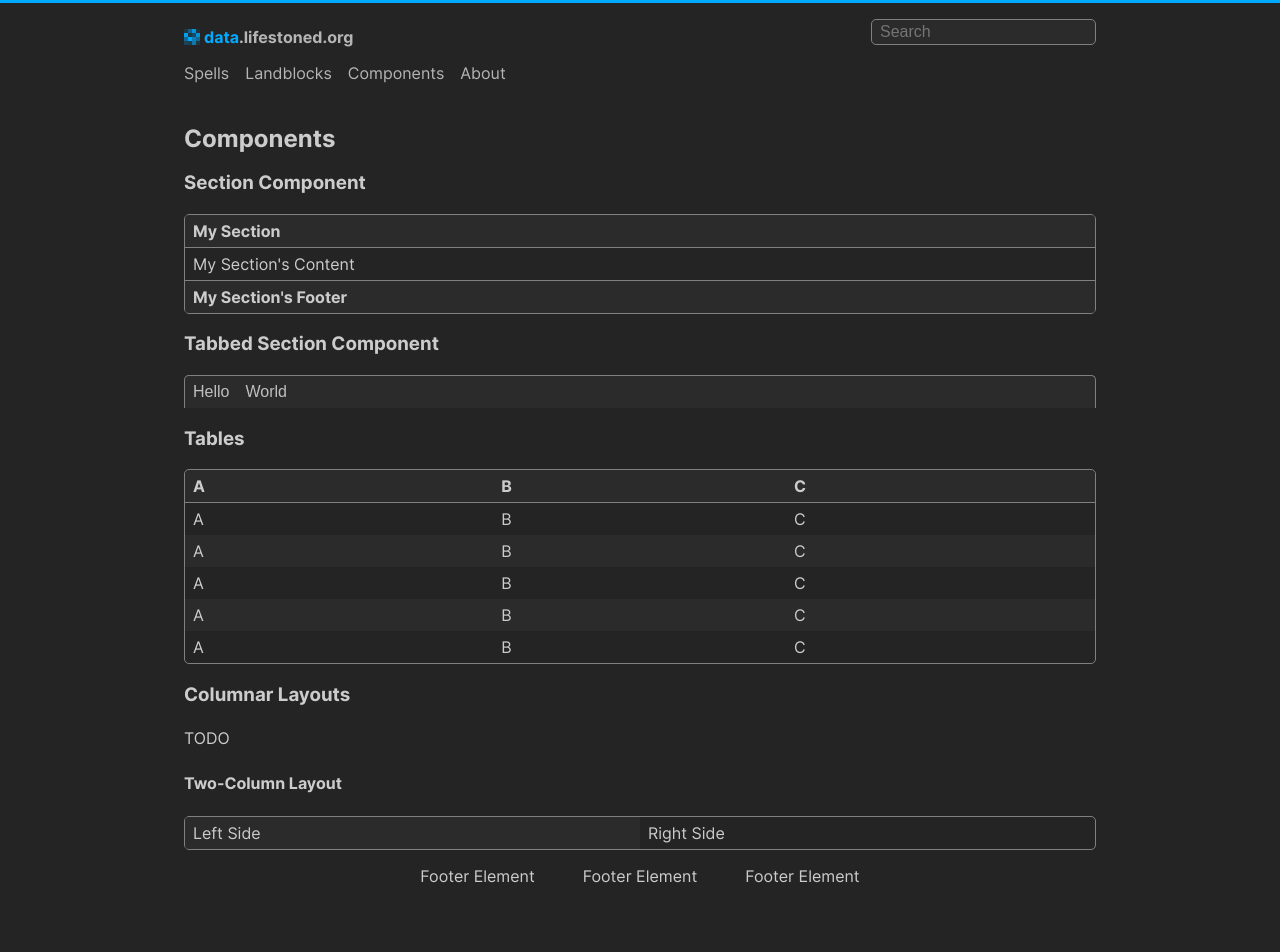
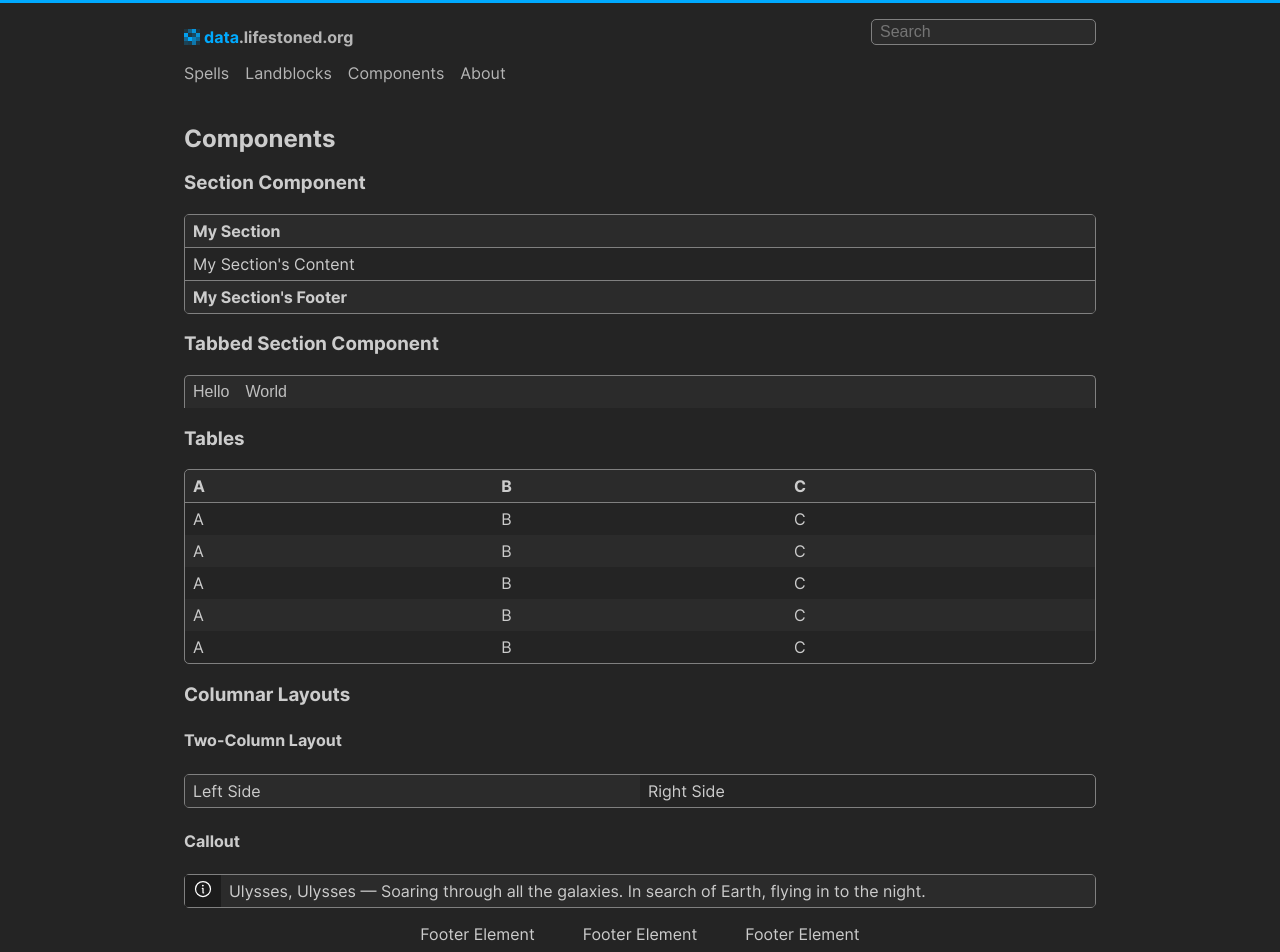
Before and after one commit to amoeba/data.lifestone.org, a Nuxt app: page /components in a window 1280 px wide. Shown: the top 952 px of the page. Before the commit the page ends 902 px from the top, so only its background shows below. Built offline with nearby package versions, Linux system fonts and the light colour scheme.

Commit message:
Add Callout component

```diff
--- a/assets/css/styles.css
+++ b/assets/css/styles.css
@@ -2,6 +2,7 @@
 :root {
   --background: hsl(0, 0%, 14%);
   --background-alt: hsla(0, 0%, 20%, 0.5);
+  --background-alt-dark: hsla(0, 0%, 10%, 0.75);
   --border: hsl(0, 0%, 50%);
   --border-accent: hsl(200, 100%, 50%);
   --border-radius: 5px;
@@ -54,6 +55,10 @@ a:visited {
 
 a:hover {
   color: var(--link-active);
+}
+
+svg {
+  display: block;
 }
 
 /* Top-level elements */
@@ -361,3 +366,24 @@ tbody tr:last-child td:last-child {
   background-color: var(--background-alt);
   border-right: var(--border);
 }
+
+/* Component: Callout */
+.callout {
+  border: 1px solid var(--border);
+  border-radius: var(--border-radius);
+  display: grid;
+  grid-template-columns: 2.25em auto;
+}
+
+.callout > div {
+  padding: 0.25em 0.5em;
+}
+
+.callout .callout-left {
+  background-color: var(--background-alt-dark);
+  display: flex;
+}
+
+.callout .callout-content {
+  background-color: var(--background-alt);
+}
--- /dev/null
+++ b/components/Callout.vue
@@ -0,0 +1,20 @@
+<template>
+  <div class="callout">
+    <div class="callout-left">
+      <slot>
+        <!-- https://phosphoricons.com/ -->
+        <svg xmlns="http://www.w3.org/2000/svg" width="20" height="20" fill="#ffffff" viewBox="0 0 256 256">
+          <rect width="256" height="256" fill="none"></rect>
+          <circle cx="128" cy="128" r="96" fill="none" stroke="#ffffff" stroke-linecap="round" stroke-linejoin="round"
+            stroke-width="16"></circle>
+          <polyline points="120 120 128 120 128 176 136 176" fill="none" stroke="#ffffff" stroke-linecap="round"
+            stroke-linejoin="round" stroke-width="16"></polyline>
+          <circle cx="126" cy="84" r="12"></circle>
+        </svg>
+      </slot>
+    </div>
+    <div class="callout-content">
+      <slot name="content"></slot>
+    </div>
+  </div>
+</template>
--- a/pages/components.vue
+++ b/pages/components.vue
@@ -68,7 +68,6 @@
     </tbody>
   </table>
   <h3>Columnar Layouts</h3>
-  TODO
   <h4>Two-Column Layout</h4>
   <TwoCol>
     <template #left>
@@ -78,4 +77,10 @@
       Right Side
     </template>
   </TwoCol>
+  <h4>Callout</h4>
+  <Callout>
+    <template #content>
+      Ulysses, Ulysses — Soaring through all the galaxies. In search of Earth, flying in to the night.
+    </template>
+  </Callout>
 </template>
```
